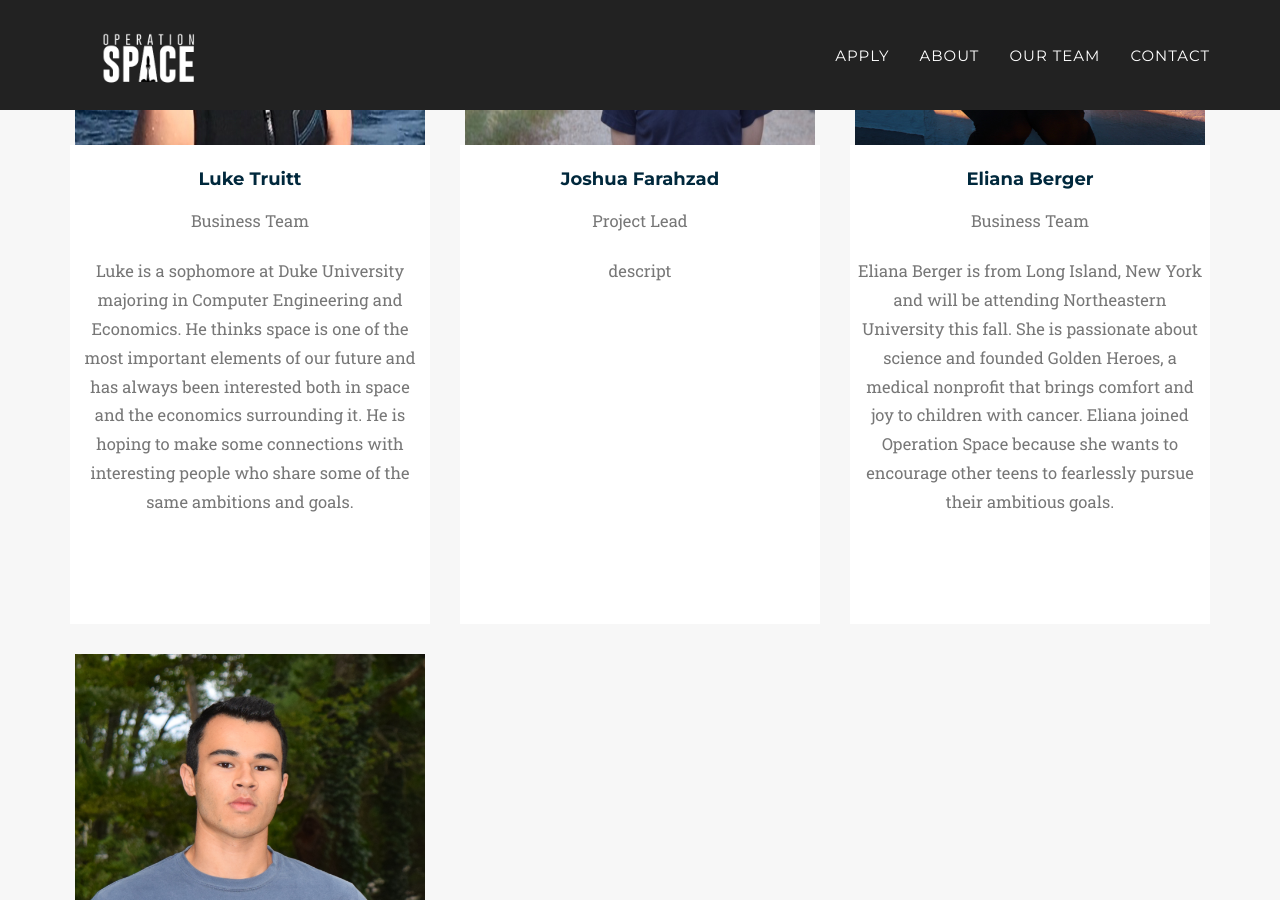
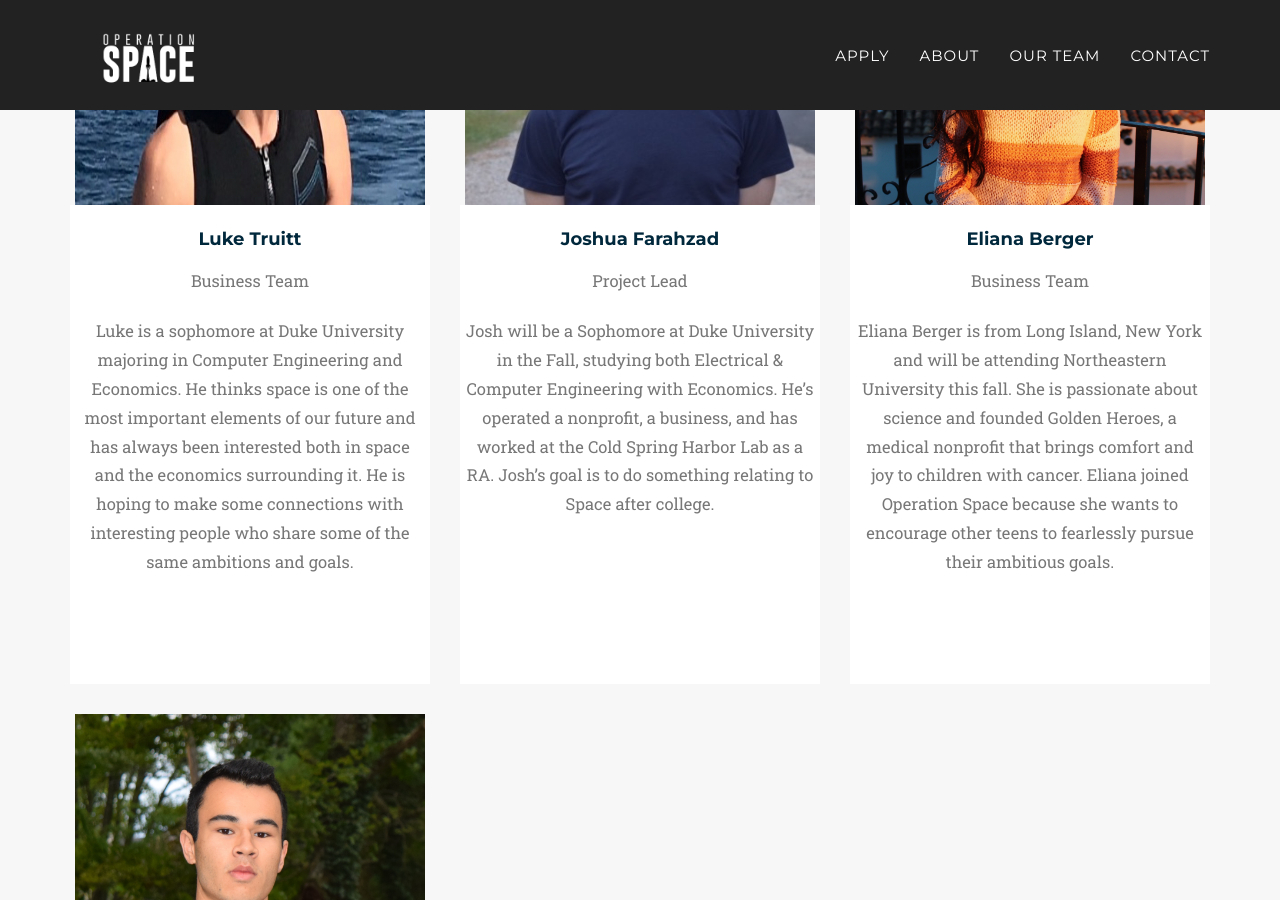
Before and after one commit to HughFerg/operation-space, a Jekyll site: the page built from _2017_pages/team.html, in a window 1280 px wide and 900 px high, scrolled down 2190 px. Built offline with Jekyll 4.4.1, drawn with Linux system fonts in a browser that asks for light colours; nearby versions of some CDN libraries; some web fonts are replaced; library files that are not in the unit come from our copies.

Commit message:
Finished base team page + reformat padding

```diff
--- a/2017_teams/_posts/2017-05-31-team-3-Josh.markdown
+++ b/2017_teams/_posts/2017-05-31-team-3-Josh.markdown
@@ -6,5 +6,5 @@ layout: 2017_default
 img: JoshHeadshot.jpg
 thumbnail: JoshHeadshot.jpg
 alt:
-description: descript
+description: Josh will be a Sophomore at Duke University in the Fall, studying both Electrical & Computer Engineering with Economics. He’s operated a nonprofit, a business, and has worked at the Cold Spring Harbor Lab as a RA. Josh’s goal is to do something relating to Space after college.
 ---
--- a/_includes/2017_data/team_members.html
+++ b/_includes/2017_data/team_members.html
@@ -16,7 +16,7 @@
                                 <i class="fa fa-plus fa-3x"></i>
                             </div>
                         </div>
-                        <img src="../css/2017_style/img/team/{{ post.thumbnail }}" class="img-responsive img-centered" style="max-width: 350px; min-width: 350px; max-height: 350px; min-height: 350px;" alt="../css/2017_style/img/logo-small-transparent.png">
+                        <img src="../css/2017_style/img/team/{{ post.thumbnail }}" class="img-responsive img-centered" style="max-width: 350px; min-width: 350px; max-height: 370px; min-height: 370px;" alt="../css/2017_style/img/logo-small-transparent.png">
                     </a>
                     <div class="speakers-caption">
                         <h4>{{ post.title }}</h4>
```
Also changed, not shown: css/2017_style/img/team/ErikKHeadhsot.jpg (added), css/2017_style/img/team/JoshHeadshot.jpg, css/2017_style/img/team/KareliaHeadshot.jpg, css/2017_style/img/team/eBergerHeadshot.jpg, 1 other file.
